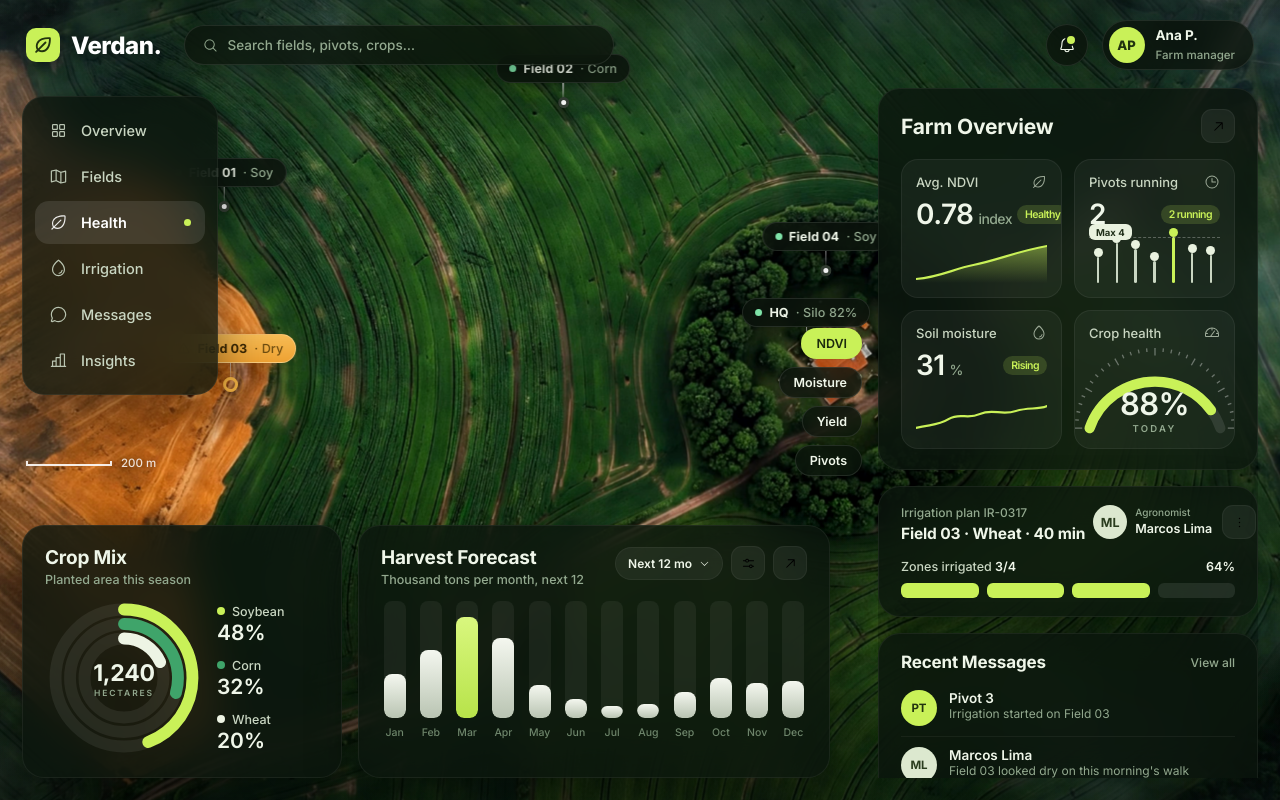
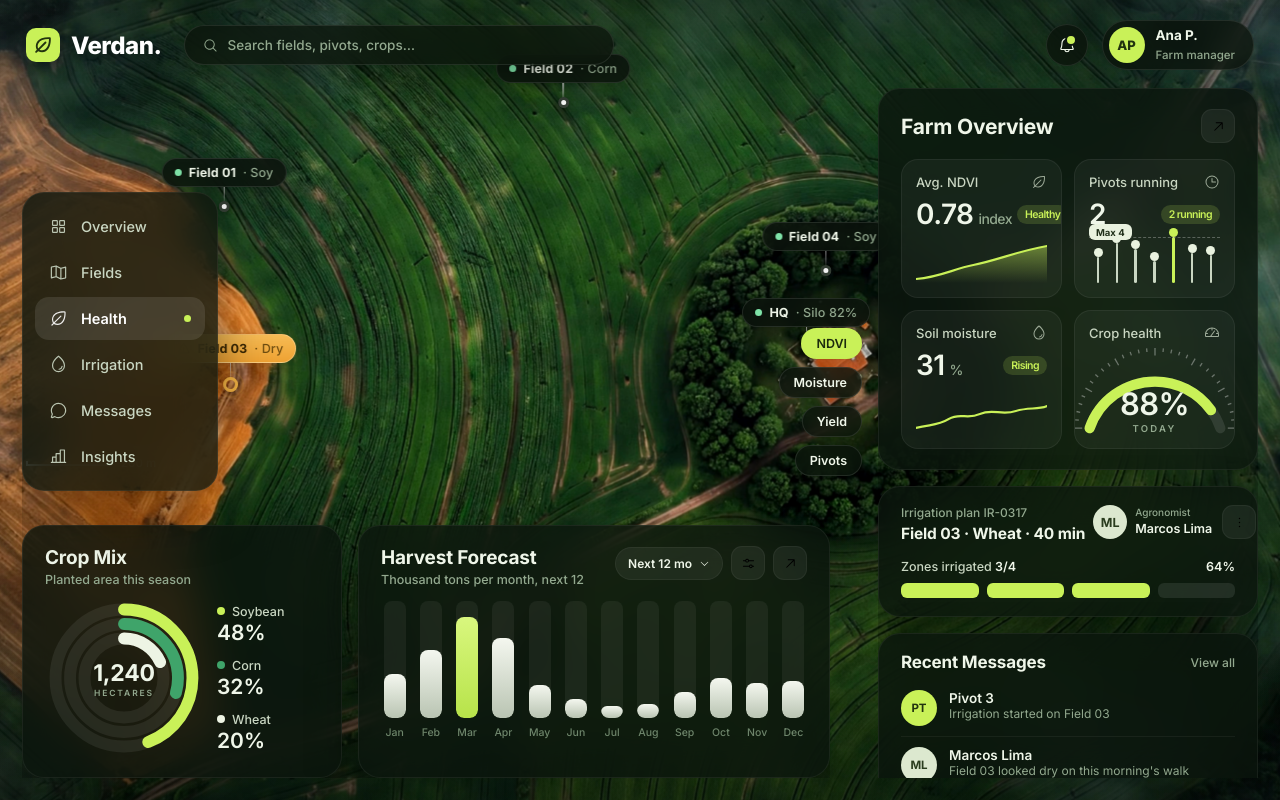
Before and after one commit to AshfanAnsari/verdan-farm-os, a plain HTML site: page index.html in a window 1280 px wide. Drawn offline with Linux system fonts and the light colour scheme.

Commit message:
Fix rail overlapping Crop Mix in short windows

```diff
--- a/index.html
+++ b/index.html
@@ -99,9 +99,24 @@
   .user .who b{display:block;font-size:13.5px;font-weight:700}
   .user .who span{font-size:11.5px;color:var(--muted);font-weight:500}
 
+  /* ---------- LEFT COLUMN (rail + dock share one column, so they can
+     never overlap: the dock is pushed to the bottom by flex, the rail's
+     top offset shrinks to 0 as the window gets shorter, and below the
+     minimum height the column scrolls instead of colliding) ---------- */
+  .leftcol{
+    position:fixed;left:22px;top:92px;bottom:22px;z-index:14;
+    display:flex;flex-direction:column;gap:16px;
+    width:max-content;max-width:calc(100vw - var(--rightw) - 82px);
+    overflow-y:auto;scrollbar-width:none;overscroll-behavior:contain;
+    pointer-events:none;
+  }
+  .leftcol::-webkit-scrollbar{display:none}
+  .leftcol>*{pointer-events:auto}
+
   /* ---------- RAIL ---------- */
   .rail{
-    position:fixed;left:22px;top:24.5%;z-index:15;width:196px;
+    position:relative;z-index:15;width:196px;flex:none;
+    margin-top:clamp(0px,calc(100vh - 700px),173px);
     background:var(--panel);border:1px solid var(--card-line);border-radius:var(--radius);
     backdrop-filter:blur(20px);padding:12px;box-shadow:0 24px 50px rgba(0,0,0,.42);
     display:flex;flex-direction:column;gap:3px;
@@ -127,7 +142,7 @@
   .chip{display:inline-flex;align-items:center;background:rgba(201,241,88,.16);color:var(--lime);font-size:11.5px;font-weight:600;padding:4px 10px;border-radius:999px}
 
   /* ---------- DOCK (bottom-left cards) ---------- */
-  .dock{position:fixed;left:22px;bottom:22px;max-width:calc(100vw - var(--rightw) - 82px);z-index:14;display:flex;gap:16px;align-items:stretch}
+  .dock{position:relative;flex:none;margin-top:auto;max-width:calc(100vw - var(--rightw) - 82px);z-index:14;display:flex;gap:16px;align-items:stretch}
   .cropmix{width:348px;flex:0 0 348px;padding:20px 22px}
   .cropmix .body{display:flex;align-items:center;gap:8px;margin-top:12px}
   .donut{position:relative;width:158px;height:158px;flex:none}
@@ -231,9 +246,17 @@
     :root{--rightw:380px}
     .cropmix{flex-basis:320px;width:320px}
   }
-  /* Short desktop windows: rail rides up so it clears the dock below it */
-  @media (min-width:1201px) and (max-height:860px){
-    .rail{top:96px}
+  /* Short desktop windows: rail + dock compact a step so the whole left
+     column still fits on screen (no overlap, nothing pushed off-screen) */
+  @media (min-width:1201px) and (max-height:700px){
+    .leftcol{gap:10px}
+    .rail{padding:9px 12px}
+    .rail a{padding:9px 14px}
+    .cropmix,.harvest{padding:16px 22px}
+  }
+  @media (min-width:1201px) and (max-height:640px){
+    .rail a{padding:7px 14px}
+    .cropmix,.harvest{padding:13px 22px}
   }
   /* Stacked layout (tablets, small laptops, phones): every panel in normal
      flow, one per row — fixed collage positioning is off, so no two panels
@@ -243,7 +266,8 @@
     .map{position:fixed}
     header{position:absolute;padding:14px 16px;gap:12px}
     .logo{font-size:20px}
-    .rail{position:absolute;flex-direction:row;left:12px;right:12px;top:76px;width:auto;padding:8px;overflow-x:auto}
+    .leftcol{position:static;display:contents;overflow:visible}
+    .rail{position:absolute;margin-top:0;flex-direction:row;left:12px;right:12px;top:76px;width:auto;padding:8px;overflow-x:auto}
     .rail a{padding:9px 12px;font-size:13px;white-space:nowrap}
     .rail a.active::after{display:none}
     .right{position:relative;right:auto;top:auto;bottom:auto;width:auto;margin:14px 12px 24px;overflow-y:visible}
@@ -321,6 +345,8 @@
     </div>
   </header>
 
+  <!-- LEFT COLUMN -->
+  <div class="leftcol">
   <!-- RAIL -->
   <nav class="rail initial" id="rail">
     <a href="#"><svg class="ph" viewBox="0 0 256 256" fill="currentColor" aria-hidden="true"><path d="M104,40H56A16,16,0,0,0,40,56v48a16,16,0,0,0,16,16h48a16,16,0,0,0,16-16V56A16,16,0,0,0,104,40Zm0,64H56V56h48v48Zm96-64H152a16,16,0,0,0-16,16v48a16,16,0,0,0,16,16h48a16,16,0,0,0,16-16V56A16,16,0,0,0,200,40Zm0,64H152V56h48v48Zm-96,32H56a16,16,0,0,0-16,16v48a16,16,0,0,0,16,16h48a16,16,0,0,0,16-16V152A16,16,0,0,0,104,136Zm0,64H56V152h48v48Zm96-64H152a16,16,0,0,0-16,16v48a16,16,0,0,0,16,16h48a16,16,0,0,0,16-16V152A16,16,0,0,0,200,136Zm0,64H152V152h48v48Z"/></svg>Overview</a>
@@ -373,6 +399,7 @@
       </div>
     </section>
   </div>
+  </div><!-- /leftcol -->
 
   <!-- RIGHT COLUMN -->
   <div class="right">
```
